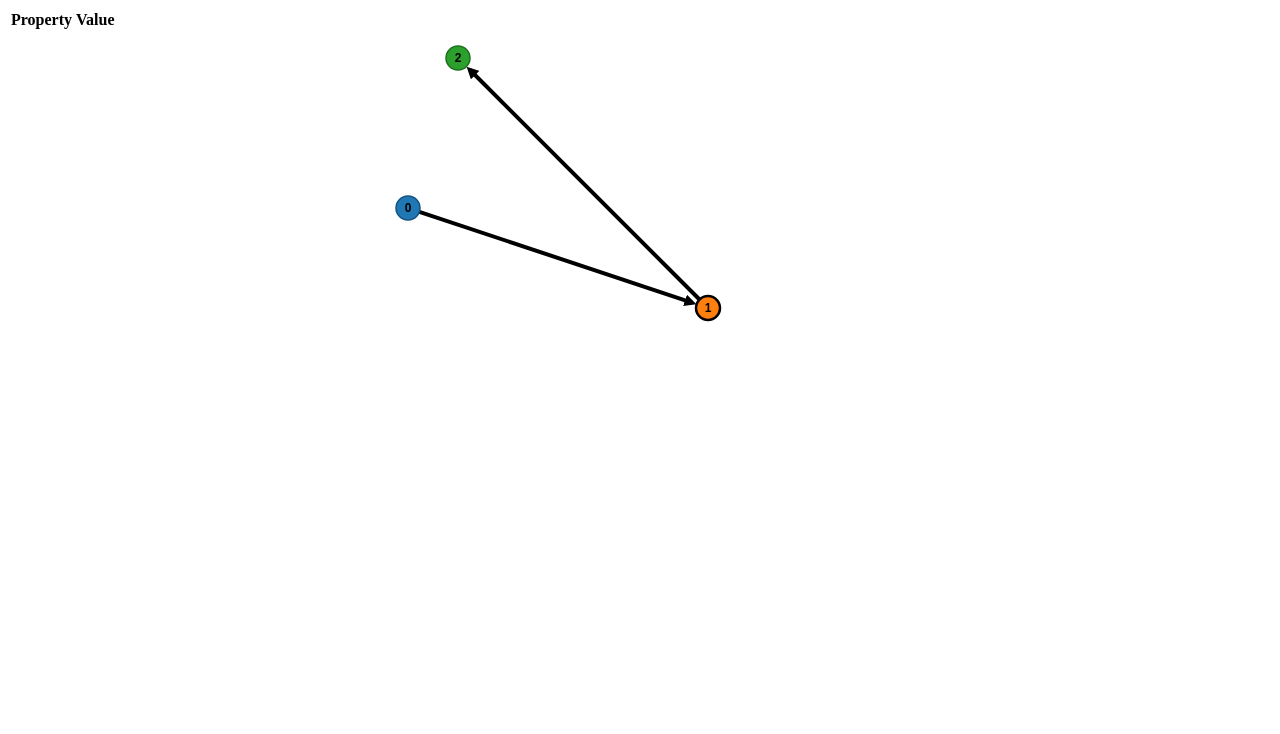
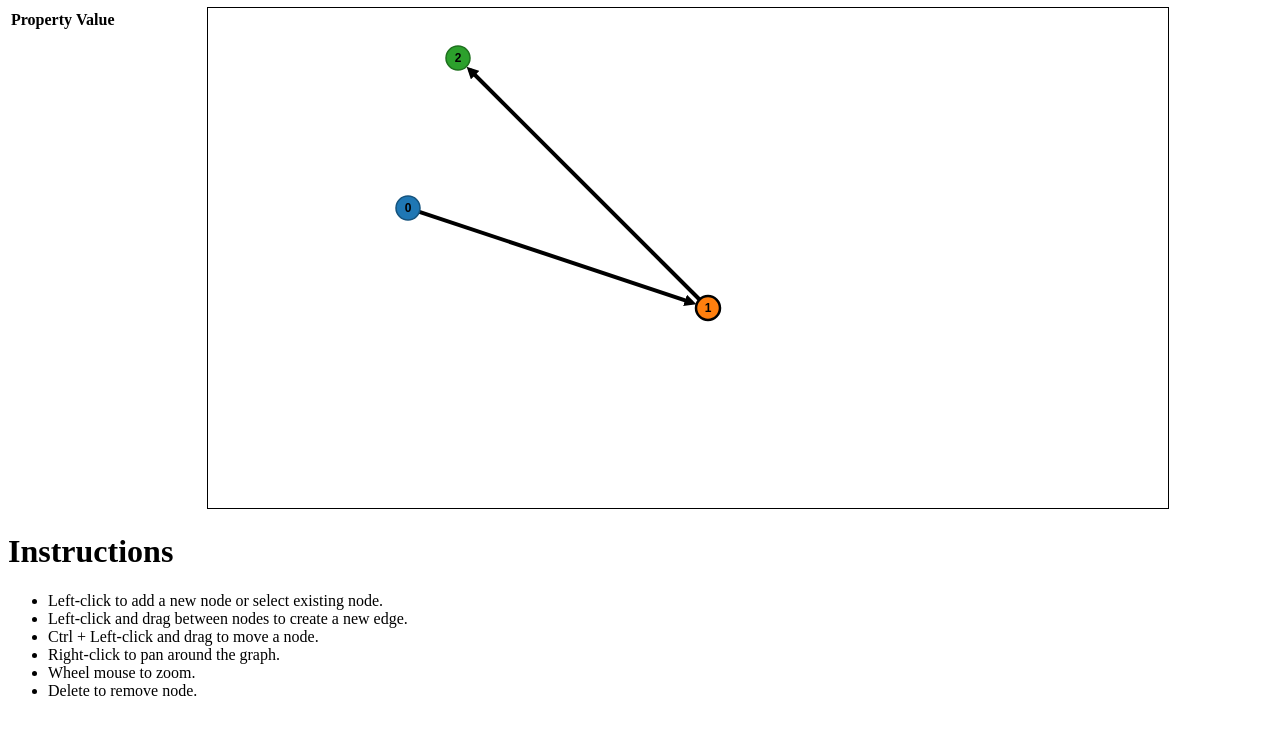
Before and after one commit to jetuk/pywr-webui, a plain HTML site: page index.html in a window 1280 px wide. Drawn offline with nearby package versions, Linux system fonts and the light colour scheme.

Commit message:
Added brief instructions

```diff
--- a/app.css
+++ b/app.css
@@ -6,6 +6,7 @@ svg {
   -ms-user-select: none;
   -o-user-select: none;
   user-select: none;
+  outline: thin solid black;
 }
 
 svg:not(.active):not(.ctrl) {
--- a/app.js
+++ b/app.js
@@ -14,7 +14,7 @@ var zoom = d3.behavior.zoom()
     .scaleExtent([1, 10])
     .on("zoom", zoomed);
 
-var svg = d3.select('body')
+var svg = d3.select('#graph')
   .append('svg')
   .attr('oncontextmenu', 'return false;')
   .attr('width', width)
--- a/index.html
+++ b/index.html
@@ -8,10 +8,24 @@
 
   <body>
 
+
+  <div id="graph">
+
   <div id="nodeproperties" style="float:left">
       <table >
           <tr><th>Property</th><th>Value</th></tr>
       </table>
+  </div>
+  </div>
+  <div><h1>Instructions</h1>
+    <ul>
+        <li>Left-click to add a new node or select existing node.</li>
+        <li>Left-click and drag between nodes to create a new edge.</li>
+        <li>Ctrl + Left-click and drag to move a node.</li>
+        <li>Right-click to pan around the graph.</li>
+        <li>Wheel mouse to zoom.</li>
+        <li>Delete to remove node.</li>
+    </ul>
   </div>
 
   </body>
```
